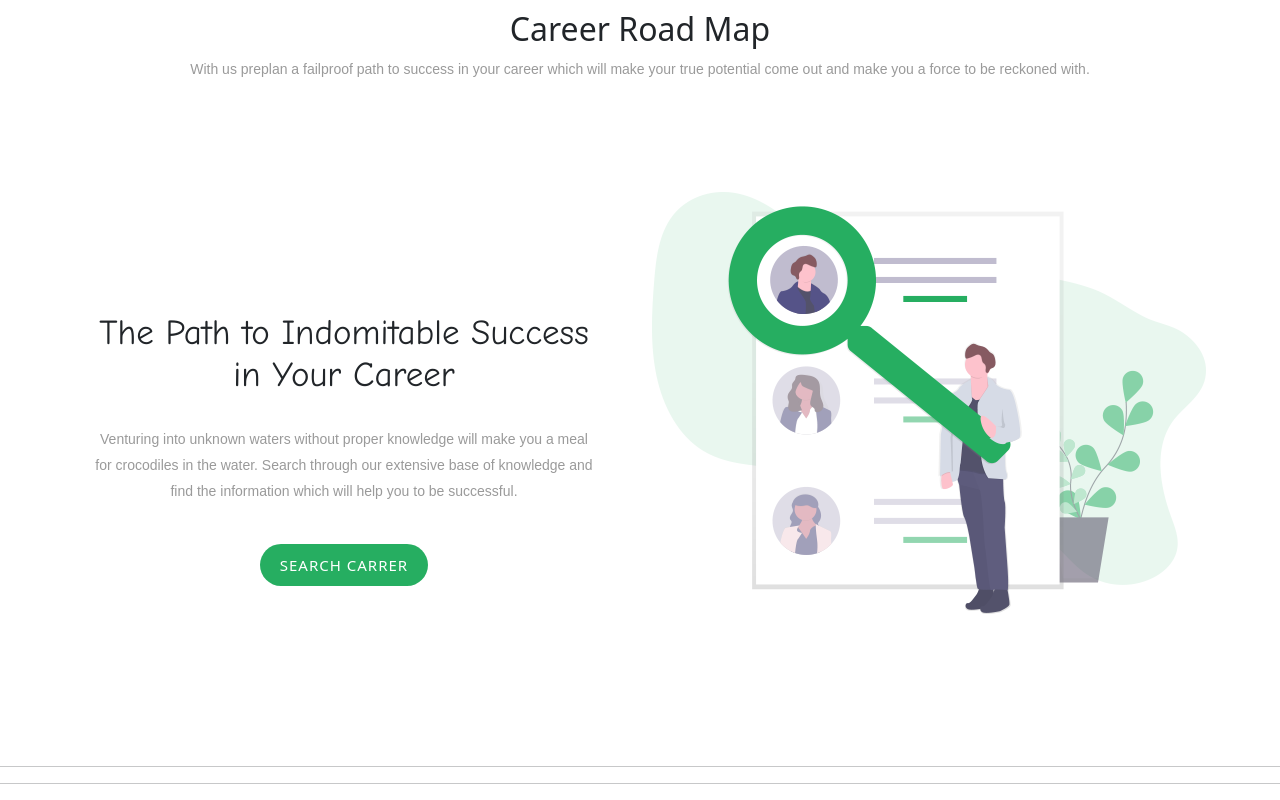
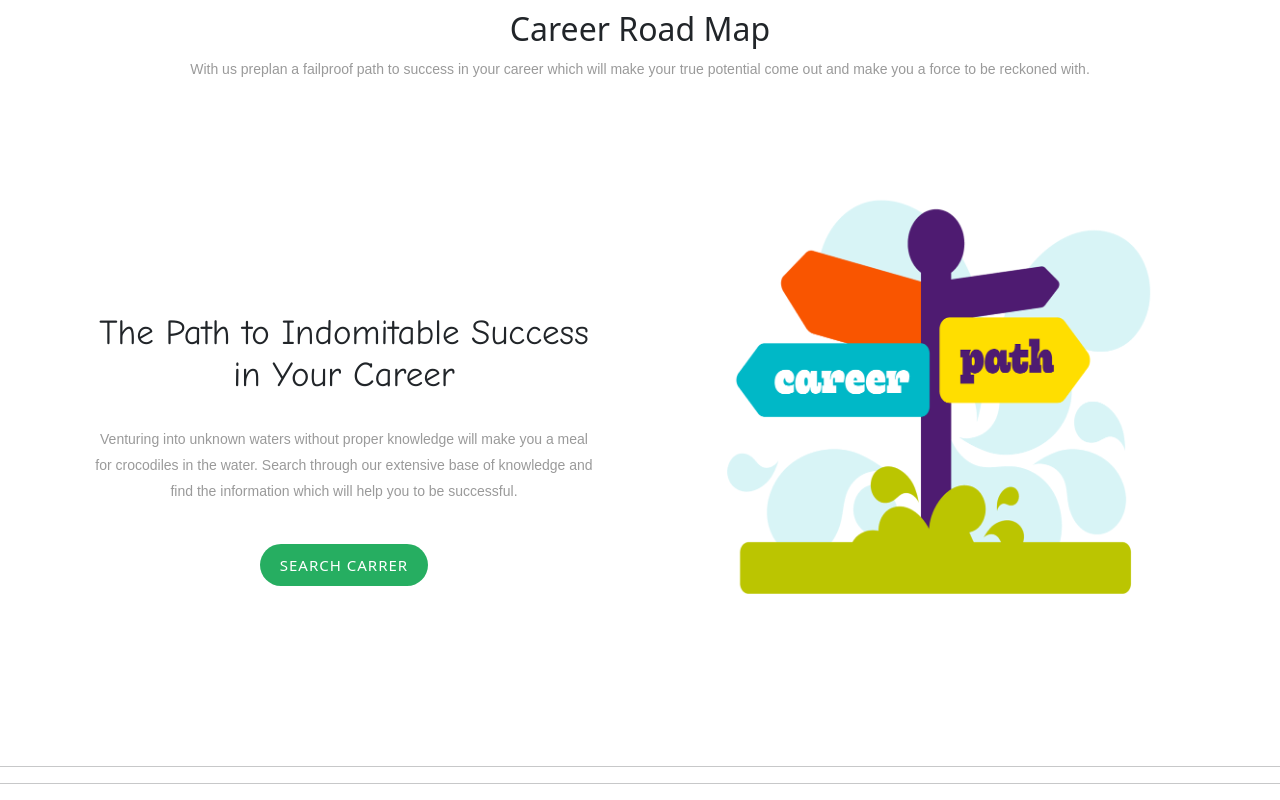
Before and after one commit to SauravKumar1822/PMC, a website: page index.html in a window 1280 px wide. Shown: the part 1722-2522 px from the top of the page. Drawn offline with nearby package versions, Linux system fonts and the light colour scheme.

Commit message:
Search Career or road map part completed

```diff
--- a/index.html
+++ b/index.html
@@ -289,7 +289,7 @@
                         </div>
                         <div class="col-lg-6 col-md-12 col-sm-12">
                             <div class="carrer-option-img">
-                                <img class="img-fluid" src="static/img/search.png" alt="">
+                                <img class="img-fluid" src="static/img/rm.png" alt="">
                             </div>
                         </div>
                     </div>
```
